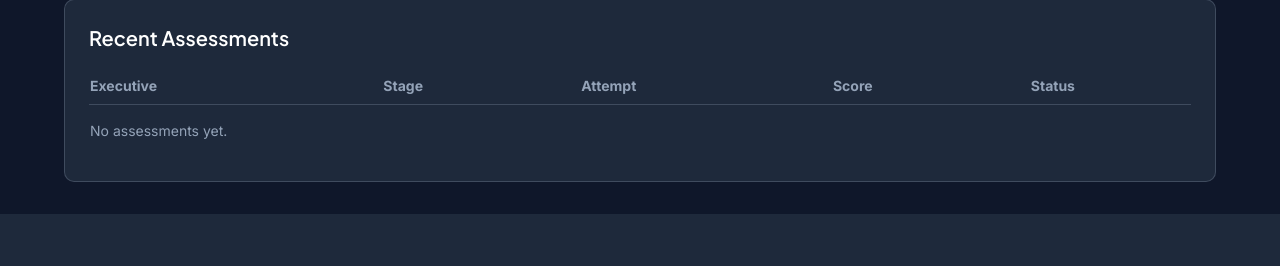
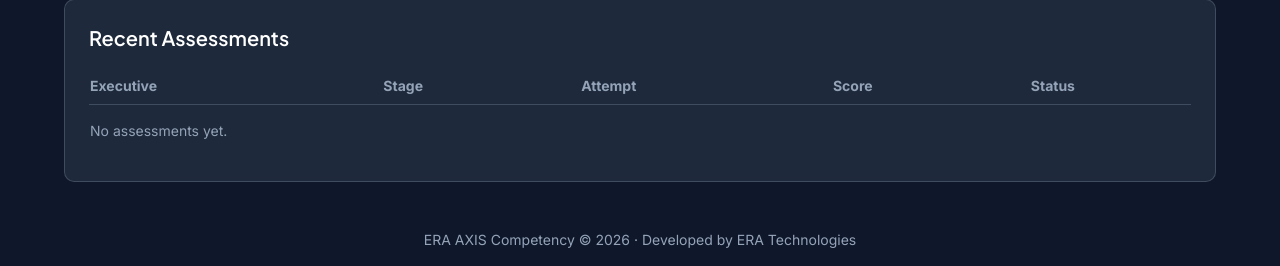
Before and after one commit to FranzAfun/era-competency, a Django app: page /portal/ in a window 1280 px wide. Shown: the part 643-909 px from the top of the page. Before the commit the page ends 857 px from the top, so only its background shows below. Run offline with Django 5.2, Linux system fonts and the light colour scheme; the visitor is signed in with stand-in values (Sample User, id 1); data that the repository does not hold is empty; some libraries are stand-ins or nearby versions.

Commit message:
add footer

```diff
--- a/competency/templates/base.html
+++ b/competency/templates/base.html
@@ -41,10 +41,11 @@
             }
         }
     </script>
+
     <style type="text/tailwindcss">
         @layer base {
             body {
-                @apply bg-brand-bg text-white font-sans min-h-screen flex items-center justify-center;
+                @apply bg-brand-bg text-white font-sans min-h-screen flex flex-col;
             }
             h1, h2, h3, h4, h5, h6 {
                 @apply font-heading;
@@ -70,10 +71,15 @@
         }
     </style>
 </head>
-<body class="bg-brand-bg">
-    <div class="container mx-auto px-4 py-8 flex items-center justify-center min-h-screen">
+
+<body class="bg-brand-bg flex flex-col min-h-screen">
+    <div class="container mx-auto px-4 py-8 flex-1 flex items-center justify-center">
         {% block content %}{% endblock %}
     </div>
+
+    <footer class="w-full text-center text-sm text-brand-text-muted py-4">
+        ERA AXIS Competency © 2026 · Developed by ERA Technologies
+    </footer>
 
     <script>
         (function () {
@@ -86,7 +92,6 @@
                         return;
                     }
 
-                    // Add hidden input with the button's name/value so it's sent even if disabled
                     if (submitter.name) {
                         const hiddenInput = document.createElement('input');
                         hiddenInput.type = 'hidden';
```
